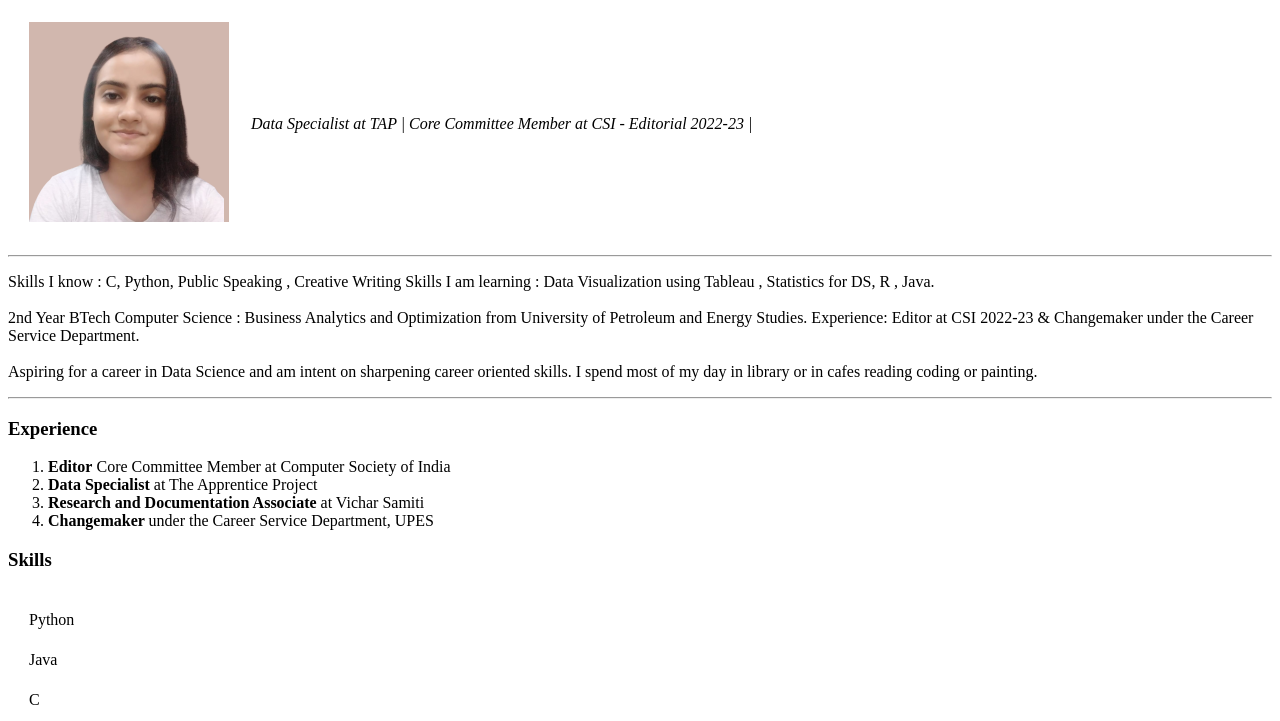
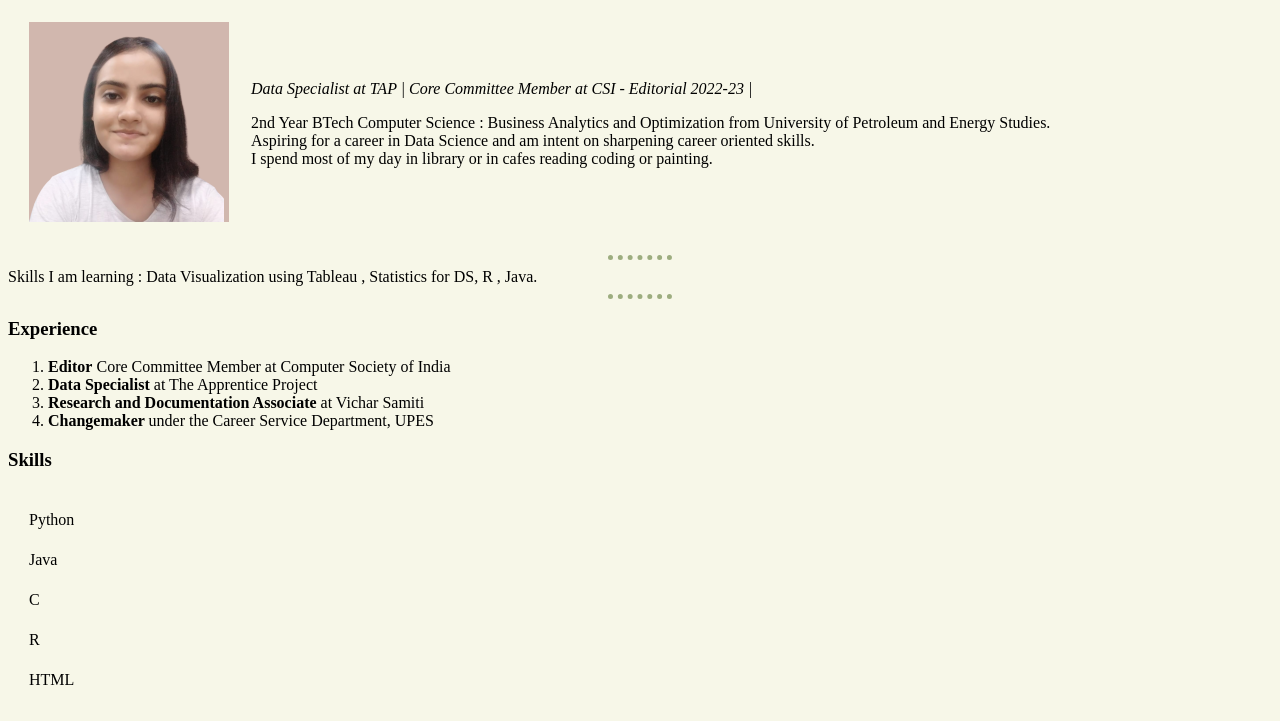
Before and after one commit to KaviRana/WebDev01, a plain HTML site: page index.html in a window 1280 px wide. Shown: the part 79-800 px from the top of the page. Drawn offline with Linux system fonts and the light colour scheme.

Commit message:
Update index.html

```diff
--- a/index.html
+++ b/index.html
@@ -3,25 +3,22 @@
 <head>
     <meta charset="UTF-8">
     <title>index</title>
+    <link rel="stylesheet" href="/style.css">
 </head>
-<body style="background color: #FCF8E8";>
+<body>
   <table cellspacing="20">
+      <h1>Kavita Rana</h1>
       <tr>
-          <h1>Kavita Rana</h1>
+
           <td><img src="profile.png" alt="Kavita Rana Profile Photo" height="200" width="200"></td>
           <td> <p><em>Data Specialist at TAP | Core Committee Member at CSI - Editorial 2022-23 | </em></p>
+          <p>2nd Year BTech Computer Science : Business Analytics and Optimization from University of Petroleum and Energy Studies.
+              <br>Aspiring for a career in Data Science and am intent on sharpening career oriented skills. <br>I spend most of my day in library or in cafes reading coding or painting.</p>
           </td>
       </tr>
   </table>
   <hr>
-  <p>Skills I know : C, Python, Public Speaking , Creative Writing
   Skills I am learning : Data Visualization using Tableau , Statistics for DS, R , Java.
-  <br>
-  <br>
-  2nd Year BTech Computer Science : Business Analytics and Optimization from University of Petroleum and Energy Studies.
-  Experience: Editor at CSI 2022-23 & Changemaker under the Career Service Department.
-  <br><br>
-  Aspiring for a career in Data Science and am intent on sharpening career oriented skills. I spend most of my day in library or in cafes reading coding or painting.</p>
   <hr>
   <h3>Experience</h3>
     <ol>
```
